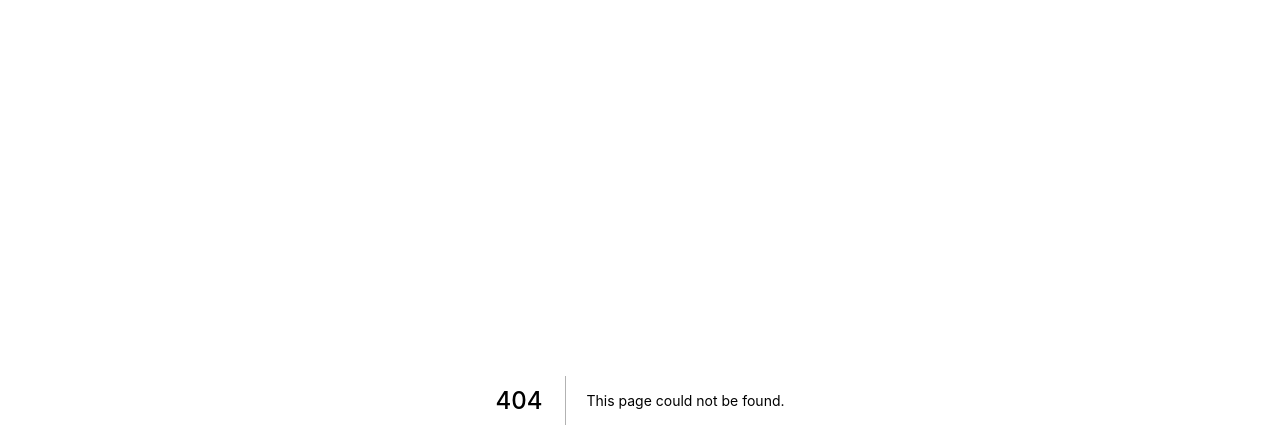
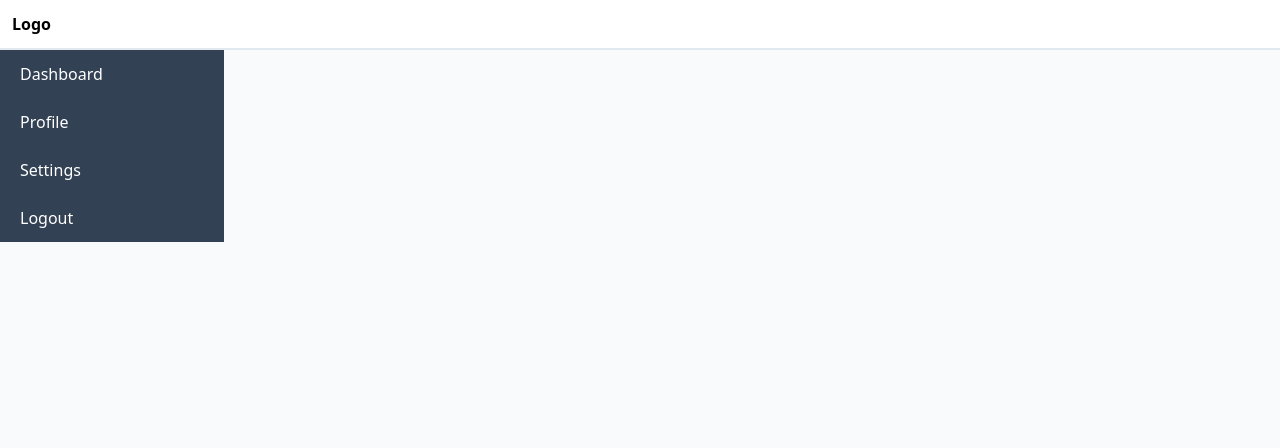
Before and after one commit to khoufstudio/frontend_tracking_app, a Next.js app: page /dashboard in a window 1280 px wide. Before the commit this address had no page. Shown: the top 448 px of the page. Built offline with nearby package versions, Linux system fonts and the light colour scheme.

Commit message:
mockup on progress

```diff
--- /dev/null
+++ b/pages/dashboard.tsx
@@ -0,0 +1,37 @@
+import { NextPage } from 'next'
+
+const Dashboard: NextPage = () => {
+    return (
+        <div className='bg-gray-50 h-screen'>
+          <nav className='bg-white border-solid border-b-2 border-b-slate-200 p-3'>
+            <div className="flex justify-between">
+            <a className='font-bold' href="#">Logo</a>
+            <div>
+              <ul>
+                <li></li>
+              </ul>
+            </div>
+            </div>
+          </nav>
+          <div className='flex'>
+            {/* sidebar */}
+            <div>
+              <nav className='bg-slate-700 w-56 text-white'>
+                <ul>
+                  <li className='pl-5 pr-10 py-3 hover:cursor-pointer hover:bg-slate-600'>Dashboard</li>
+                  <li className='pl-5 pr-10 py-3 hover:cursor-pointer hover:bg-slate-600'>Profile</li>
+                  <li className='pl-5 pr-10 py-3 hover:cursor-pointer hover:bg-slate-600'>Settings</li>
+                  <li className='pl-5 pr-10 py-3 hover:cursor-pointer hover:bg-slate-600'>Logout</li>
+                </ul>
+              </nav>
+            </div>
+            {/* end of sidebar */}
+          </div>
+          {/* main page */}
+          <div></div>
+          {/* end of main page */}
+        </div>
+    )
+}
+
+export default Dashboard
--- a/pages/index.tsx
+++ b/pages/index.tsx
@@ -2,7 +2,29 @@ import { NextPage } from 'next'
 
 const Home: NextPage = () => {
   return (
-    <h1>Home</h1>
+    <div className='bg-gray-50 h-screen'>
+      {/* Navbar */}
+      <nav className='bg-white border-solid border-b-2 border-b-slate-200'>
+        <div className="p-6 flex justify-between">
+          <a className='font-bold' href="#">Logo</a>
+          <div>
+            <ul>
+              <li>
+                <a href="/login">
+                  <button className="bg-sky-600 hover:bg-sky-700 text-white px-7 py-2 rounded font-bold">Login</button>
+                </a>
+              </li>
+            </ul>
+          </div>
+        </div>
+      </nav>
+      {/* End of Navbar */}
+
+      {/* Card Tracking */}
+      {/* End Card Tracking */}
+
+      <h1>Home</h1>
+    </div>
   )
 }
 
--- a/pages/login.tsx
+++ b/pages/login.tsx
@@ -14,9 +14,9 @@ const Login: NextPage = () => {
           <div className="mb-3">
             <input className='border p-3 w-full' type="text" name='password' placeholder='Password' />
           </div>
-          <button className='bg-blue-800 p-3 font-bold hover:bg-gray-500 text-white' type="submit">
+          <a href='/dashboard' className='bg-blue-800 p-3 font-bold hover:bg-gray-500 text-white text-center'>
             Login
-          </button>
+          </a>
         </div>
       </div>
     </div>
```
